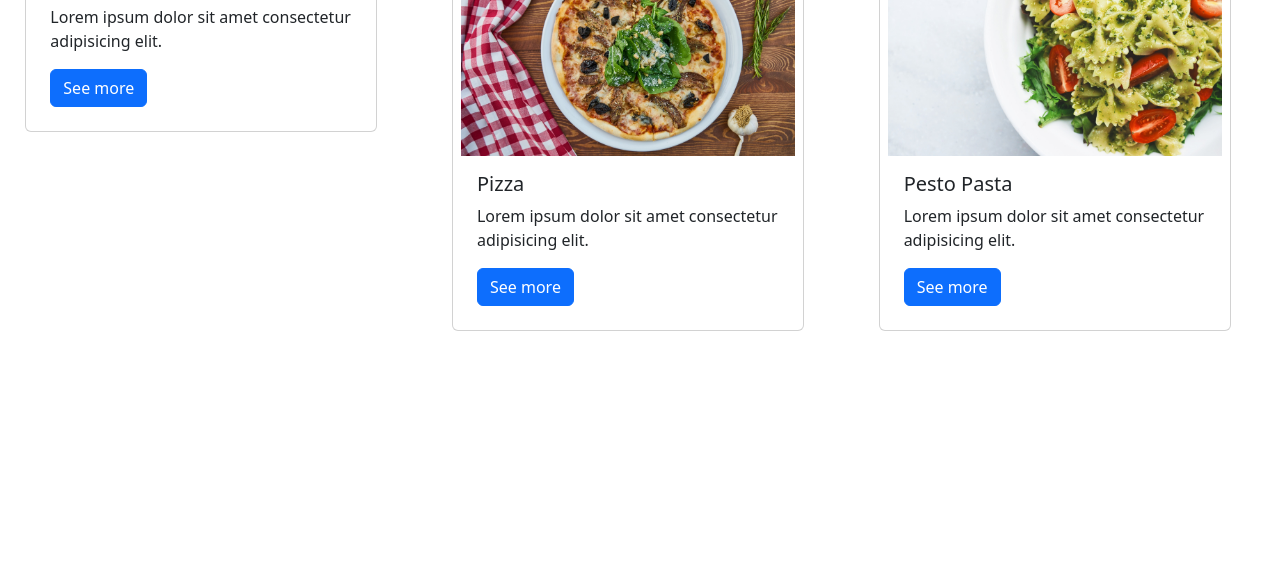
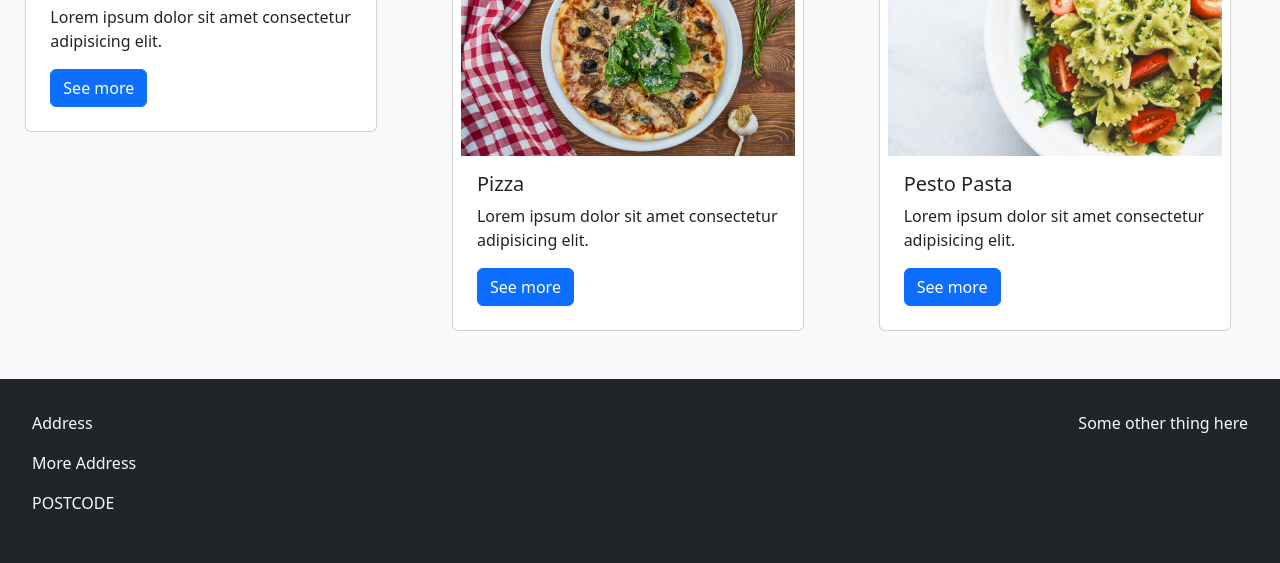
Before and after one commit to doheelee0328/Foodies, a plain HTML site: page index.html in a window 1280 px wide. Shown: the part 627-1190 px from the top of the page. Before the commit the page ends 1006 px from the top, so only its background shows below. Drawn offline with nearby package versions, Linux system fonts and the light colour scheme.

Commit message:
Added a footer

```diff
--- a/index.html
+++ b/index.html
@@ -15,6 +15,7 @@
 <body>
 
     <!-- MAIN SECTION -->
+    <main class="bg-light">
       <div class="row mt-5 pt-5">
         <!-- Cols have to add up to 12 -->
         <div class=" col-12 col-xl-4">
@@ -90,6 +91,20 @@
 
         </div>
       </div>
+    </main>
+
+    <footer class="bg-dark">
+      <div class="flex-container">
+        <div class="flex-item">
+          <p class="text-light"> Address </p>
+          <p class="text-light"> More Address </p>
+          <p class="text-light"> POSTCODE </p>
+        </div>
+        <div class="flex-item">
+          <p class="text-light"> Some other thing here</p>
+        </div>
+      </div>
+    </footer>
 
     <!-- BOOTSTRAP JS-->
     <script src="https://cdn.jsdelivr.net/npm/bootstrap@5.3.0-alpha3/dist/js/bootstrap.bundle.min.js" integrity="sha384-ENjdO4Dr2bkBIFxQpeoTz1HIcje39Wm4jDKdf19U8gI4ddQ3GYNS7NTKfAdVQSZe" crossorigin="anonymous"></script>
--- a/style.css
+++ b/style.css
@@ -15,3 +15,11 @@
     height: 100%;
     width: 22rem;
 }
+
+.flex-container {
+    display: flex;
+    justify-content: space-between;
+}
+.flex-item {
+    margin: 2rem;
+}
```
Lines whose indentation alone changed are shown as unchanged.
